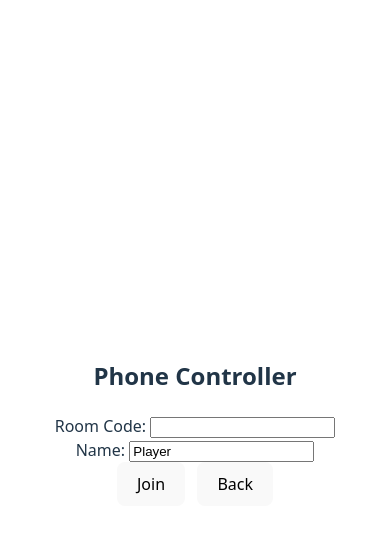
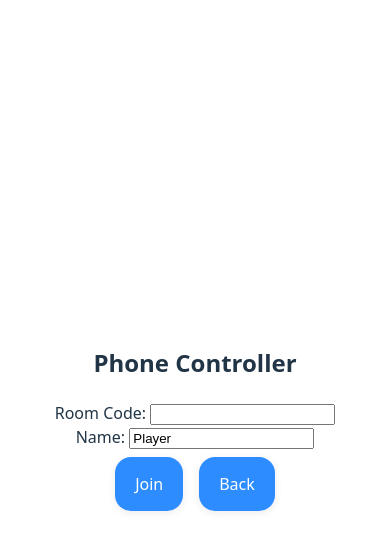
Before and after one commit to shanecjones1999/curvefevertv, a React (Vite) app in the folder curvefever-frontend/: page / in a window 390 px wide. Both pictures are taken after a click on the button "Phone (Controller)". Shown: the top 550 px of the page. Built offline with nearby package versions, Linux system fonts and the light colour scheme; no server answers.

Commit message:
avoid highlighting text on mobile

```diff
--- /dev/null
+++ b/curvefever-frontend/src/Phone.module.css
@@ -0,0 +1,38 @@
+.button {
+  -webkit-user-select: none;
+  user-select: none;
+  touch-action: manipulation;
+  font-size: 1.25rem;
+  padding: 1.5rem 2rem;
+  border-radius: 1.5rem;
+  border: none;
+  background: #2d8cff;
+  color: #fff;
+  box-shadow: 0 2px 8px rgba(0,0,0,0.08);
+  margin: 0.5rem;
+  transition: background 0.2s;
+}
+.button:active {
+  background: #1761b2;
+}
+.button:focus {
+  outline: 2px solid #1761b2;
+}
+.button[disabled] {
+  opacity: 0.5;
+  pointer-events: none;
+}
+
+.button-row {
+  display: flex;
+  gap: 1rem;
+  justify-content: center;
+}
+
+@media (max-width: 600px) {
+  .button {
+    font-size: 1rem;
+    padding: 1rem 1.25rem;
+    border-radius: 1rem;
+  }
+}
--- a/curvefever-frontend/src/Phone.tsx
+++ b/curvefever-frontend/src/Phone.tsx
@@ -1,4 +1,5 @@
 import { useEffect, useMemo, useRef, useState } from "react";
+import styles from "./Phone.module.css";
 import socket from "./socket";
 import { EVENTS } from "./events";
 
@@ -268,8 +269,10 @@ export default function Phone({ onLeave }: Props) {
                             onChange={(e) => setName(e.target.value)}
                         />
                     </div>
-                    <button onClick={handleJoin}>Join</button>
-                    <button onClick={onLeave} style={{ marginLeft: 12 }}>
+                    <button className={styles.button} onClick={handleJoin}>
+                        Join
+                    </button>
+                    <button className={styles.button} onClick={onLeave}>
                         Back
                     </button>
                 </div>
@@ -278,28 +281,29 @@ export default function Phone({ onLeave }: Props) {
                     <p>
                         Joined room {roomCode} as {name}
                     </p>
-                    <div style={{ display: "flex", gap: 12 }}>
+                    <div className={styles["button-row"]}>
                         <button
+                            className={styles.button}
                             onMouseDown={handleLeftDown}
                             onMouseUp={handleLeftUp}
                             onTouchStart={handleLeftDown}
                             onTouchEnd={handleLeftUp}
-                            style={{ padding: 24 }}
                         >
                             Turn Left
                         </button>
                         <button
+                            className={styles.button}
                             onMouseDown={handleRightDown}
                             onMouseUp={handleRightUp}
                             onTouchStart={handleRightDown}
                             onTouchEnd={handleRightUp}
-                            style={{ padding: 24 }}
                         >
                             Turn Right
                         </button>
                     </div>
                     <div style={{ marginTop: 12 }}>
                         <button
+                            className={styles.button}
                             onClick={() => {
                                 pressRef.current.left = false;
                                 pressRef.current.right = false;
@@ -309,7 +313,7 @@ export default function Phone({ onLeave }: Props) {
                             Stop
                         </button>
                         <button
-                            style={{ marginLeft: 12 }}
+                            className={styles.button}
                             onClick={() => {
                                 if (
                                     window.confirm(
```
Also changed, not shown: 1 other file (tests, documents, lock files or other folders).
